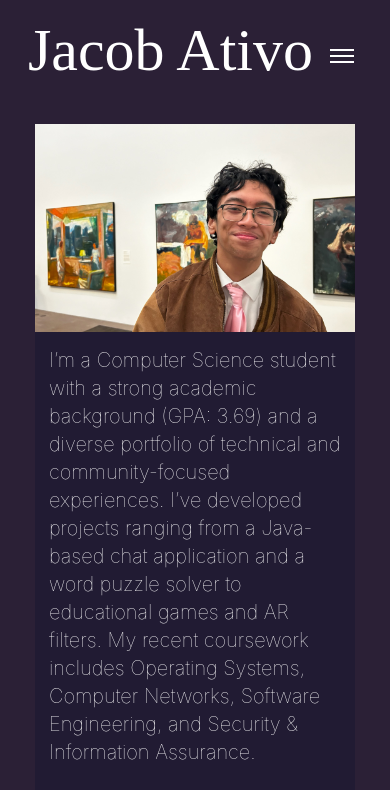
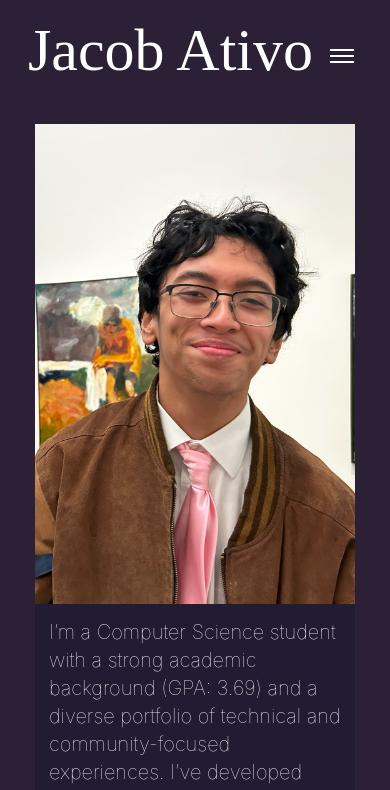
Before and after one commit to BigBoySanchez/BigBoySanchez.github.io, a React (Vite) app: page / in a window 390 px wide. Shown: the top 790 px of the page. Built offline with nearby package versions, Linux system fonts and the light colour scheme; a web font is replaced by a local one.

Commit message:
minor bigfixes for about

```diff
--- a/src/App.tsx
+++ b/src/App.tsx
@@ -50,8 +50,8 @@ function Header() {
 
 function About() {
   return (
-    <div className="flex flex-col sm:flex-row items-center sm:items-stretch justify-center sm:justify-stretch mt-6 lg:mt-9 px-10 max-h-[82vh]">
-      <div className="w-full sm:w-auto max-w-[35vw] min-w-[320px] aspect-[2/3] bg-black overflow-hidden">
+    <div className="flex flex-col sm:flex-row items-center sm:items-stretch justify-center sm:justify-stretch mt-6 lg:mt-9 px-10 h-auto">
+      <div className="w-full max-w-[35vw] min-w-[320px] max-h-[82vh] aspect-[2/3] bg-black overflow-hidden">
         <img
           src={me}
           alt="Me at de Young in SF. Cool place."
```
